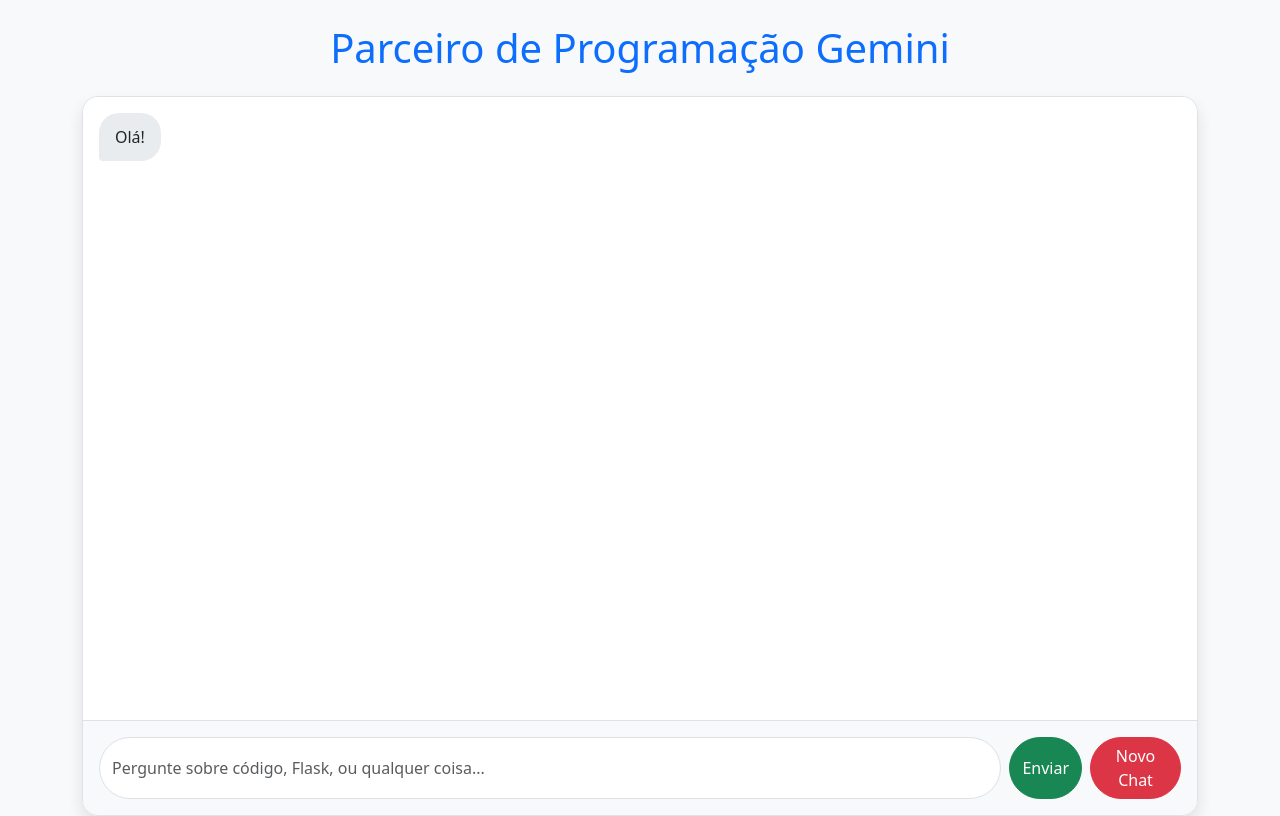
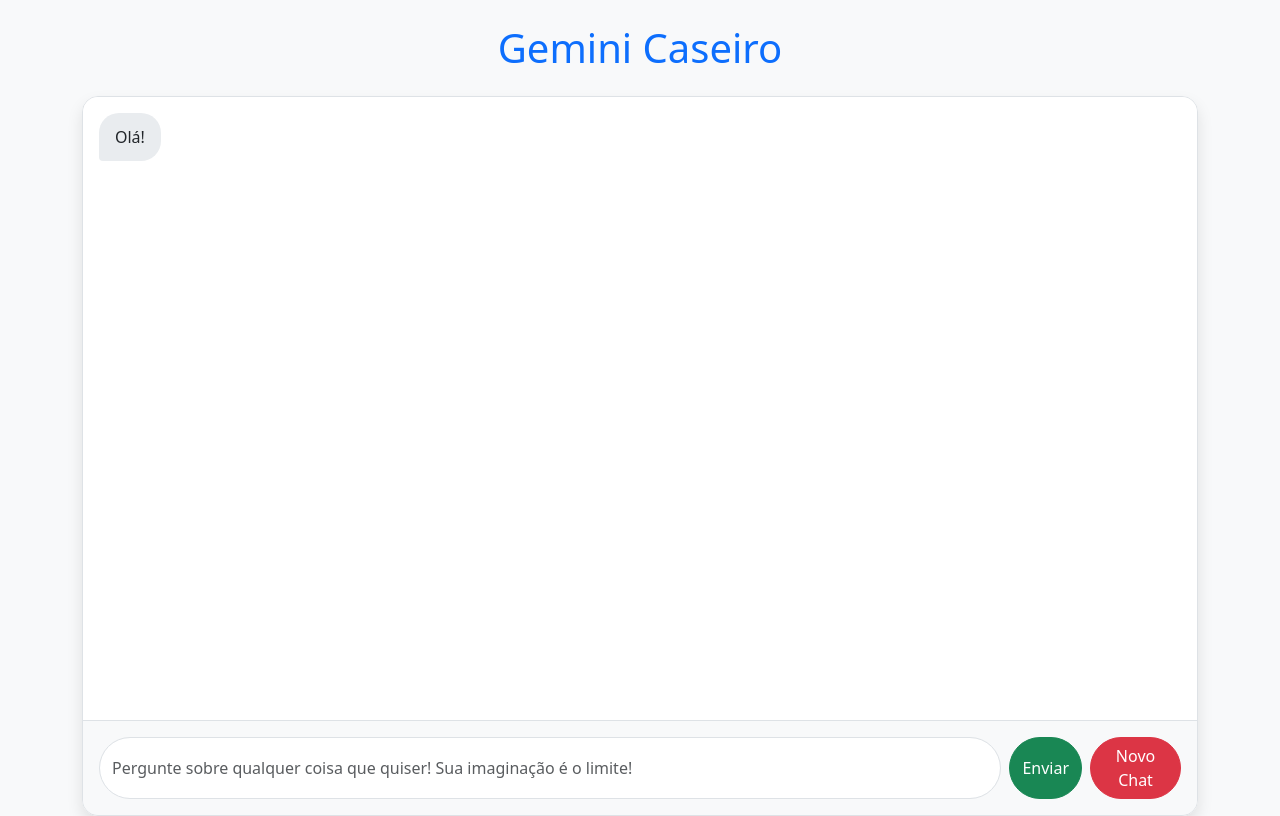
Before and after one commit to pcqvix1/meu_site_gemini, a Flask app: page / in a window 1280 px wide. Run offline with Flask 3, Linux system fonts and the light colour scheme.

Commit message:
correção de bugs e melhora na aparência

```diff
--- a/app.py
+++ b/app.py
@@ -31,9 +31,6 @@
     if not app.config["GEMINI_API_KEY"]:
         raise RuntimeError("❌ Faltando GEMINI_API_KEY. Verifique as VEs no Render ou o .env local.")
 
-    # >> REMOVEMOS A CRIAÇÃO DE 'client' AQUI <<
-    # app.extensions["genai_client"] = client # Essa linha foi removida
-
     register_routes(app)
     return app
 
@@ -45,32 +42,27 @@
 
     @app.route("/enviar", methods=["POST"])
     def enviar():
-        # Agora o Flask está rodando, e podemos acessar a configuração de segurança
+        try:
+            # TENTA CRIAR O CLIENTE AQUI
+            try:
+                client = genai.Client(api_key=current_app.config["GEMINI_API_KEY"])
+            except Exception:
+                error_message = (
+                    "❌ Configuração do servidor inválida. Chave da API do Gemini não encontrada."
+                )
+                return Response(error_message, status=500, mimetype='text/plain')
 
-        # 1. TENTA CRIAR O CLIENTE AQUI. Se o GEMINI_API_KEY não estiver no env do Render, a
-        #    inicialização do client falhará e será capturada pelo bloco try/except.
-        try:
-            client = genai.Client(api_key=current_app.config["GEMINI_API_KEY"])
-        except Exception:
-             error_message = (
-                "❌ Configuração do servidor inválida. Chave da API do Gemini não encontrada."
-            )
-             return Response(error_message, status=500, mimetype='text/plain')
-
-
-        try:
             data = request.get_json()
             msg = (data.get("message") or "").strip()
             if not msg:
                 return jsonify({"error": "Mensagem vazia"}), 400
 
-            # client já foi criado acima
             history = session.get("chat_history", [])
 
             history.append({"role": "user", "text": msg})
 
             context = ""
-            for h in history[-current_app.config["MAX_TURNS"]:]: # Usando current_app
+            for h in history[-current_app.config["MAX_TURNS"]:]:
                 prefix = "Usuário:" if h["role"] == "user" else "Assistente:"
                 context += f"{prefix} {h['text']}\n"
 
@@ -84,9 +76,8 @@
             def generate():
                 full_text = ""
 
-                # Chamada da API para streaming
                 response_stream = client.models.generate_content_stream(
-                    model=current_app.config["MODEL"], # Usando current_app
+                    model=current_app.config["MODEL"],
                     contents=prompt
                 )
 
@@ -96,7 +87,6 @@
                         yield text
                         full_text += text
 
-                # Após o streaming, atualizamos o histórico na sessão
                 current_history = session.get("chat_history", [])
 
                 if current_history and current_history[-1]["role"] == "user":
@@ -107,7 +97,13 @@
                 session["chat_history"] = current_history
                 session.modified = True
 
-            return Response(generate(), mimetype='text/plain')
+            # >> ALTERAÇÃO CRÍTICA: Adicionando o cabeçalho anti-buffering <<
+            return Response(
+                generate(),
+                mimetype='text/plain',
+                headers={'X-Accel-Buffering': 'no'}  # Este cabeçalho desativa o buffering em muitos proxies
+            )
+            # << FIM DA ALTERAÇÃO >>
 
         except APIError as e:
             current_app.logger.error(f"Erro na API Gemini: {e}")
--- a/templates/chat.html
+++ b/templates/chat.html
@@ -62,12 +62,12 @@
 </head>
 <body>
     <div class="container">
-        <h1 class="my-4 text-center text-primary">Parceiro de Programação Gemini</h1>
+        <h1 class="my-4 text-center text-primary">Gemini Caseiro</h1>
         <div class="chat-container">
             <div id="messages">
                 </div>
             <div class="input-area d-flex">
-                <input type="text" id="user-input" class="form-control rounded-pill me-2" placeholder="Pergunte sobre código, Flask, ou qualquer coisa..." onkeydown="handleKeyDown(event)">
+                <input type="text" id="user-input" class="form-control rounded-pill me-2" placeholder="Pergunte sobre qualquer coisa que quiser! Sua imaginação é o limite!" onkeydown="handleKeyDown(event)">
                 <button id="send-button" class="btn btn-success rounded-pill" onclick="sendMessage()">Enviar</button>
                 <button id="reset-button" class="btn btn-danger rounded-pill ms-2" onclick="resetChat()">Novo Chat</button>
             </div>
```
